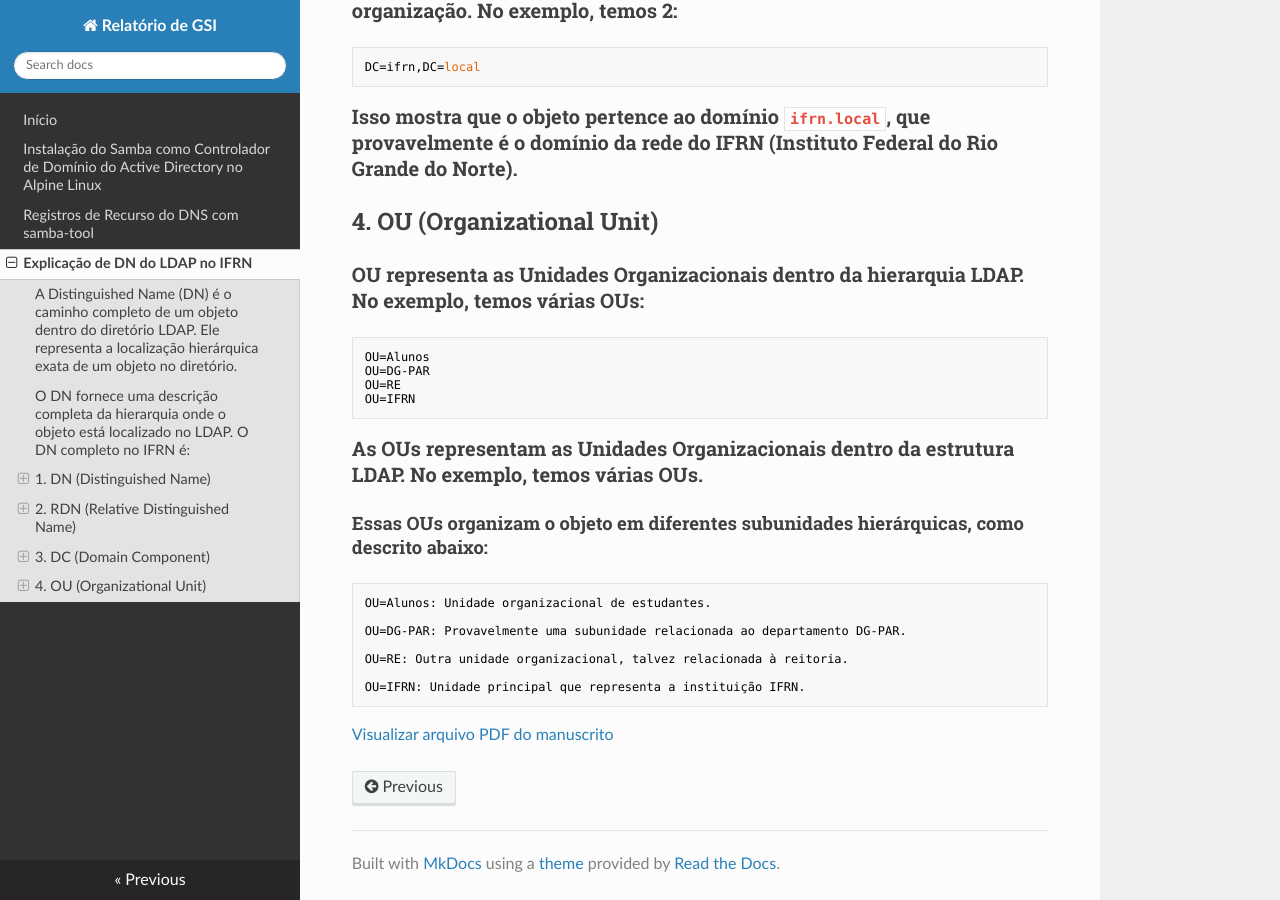
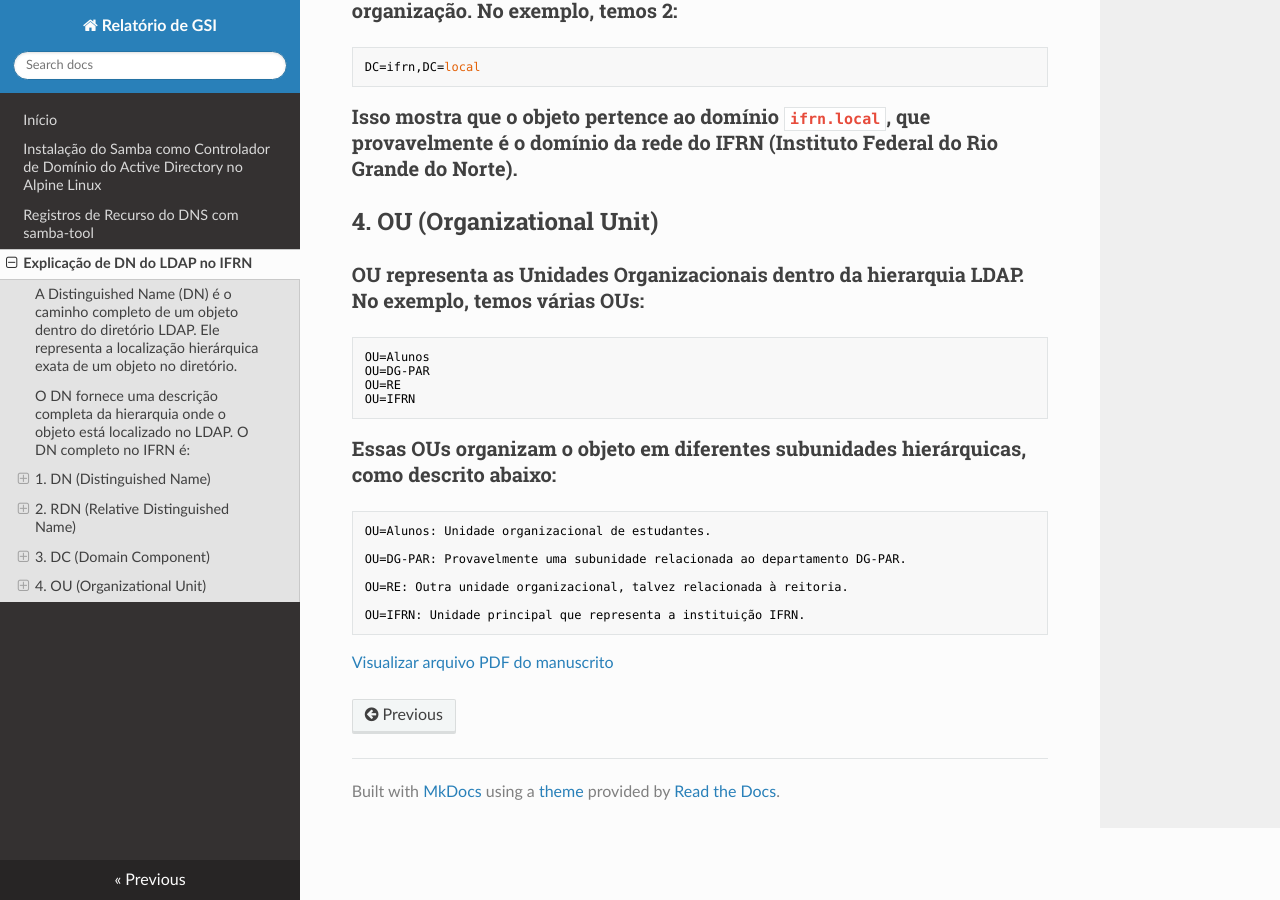
Before and after one commit to iKelvinDev/gsi-rel, an MkDocs documentation site: the page built from docs/ldap/dn-ifrn.md, in a window 1280 px wide and 900 px high, scrolled down 1007 px. Built offline with MkDocs 1.6.1, drawn with Linux system fonts in a browser that asks for light colours; nearby versions of some CDN libraries.

Commit message:
docs: Corrigindo doc de ldap

````diff
--- a/docs/ldap/dn-ifrn.md
+++ b/docs/ldap/dn-ifrn.md
@@ -51,9 +51,7 @@ OU=RE
 OU=IFRN
 ```
 
-### As OUs representam as Unidades Organizacionais dentro da estrutura LDAP. No exemplo, temos várias OUs.
-
-#### Essas OUs organizam o objeto em diferentes subunidades hierárquicas, como descrito abaixo:
+### Essas OUs organizam o objeto em diferentes subunidades hierárquicas, como descrito abaixo:
 
 ```bash
 OU=Alunos: Unidade organizacional de estudantes.
````
